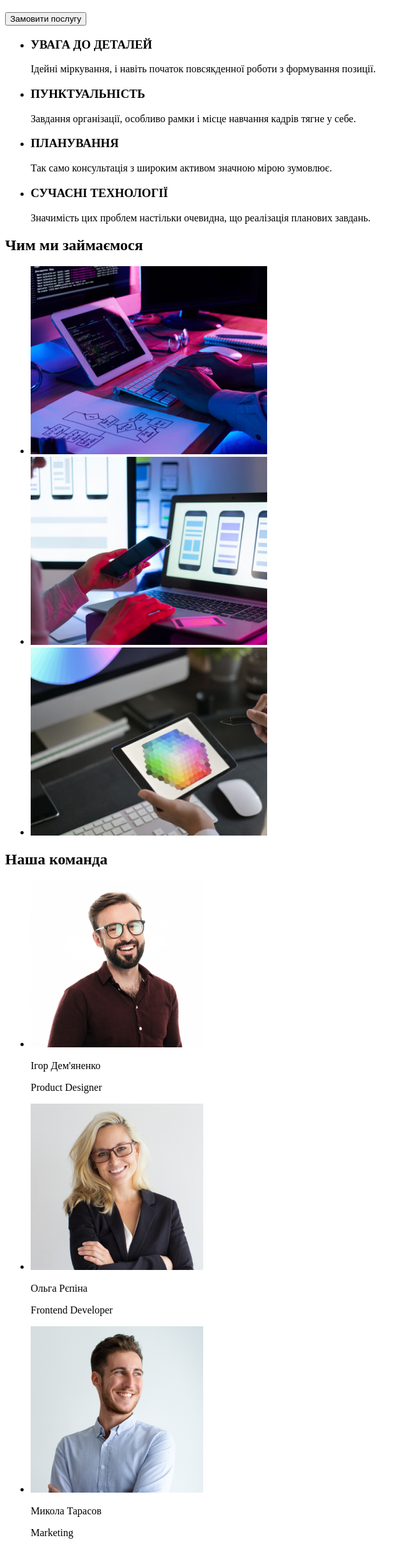
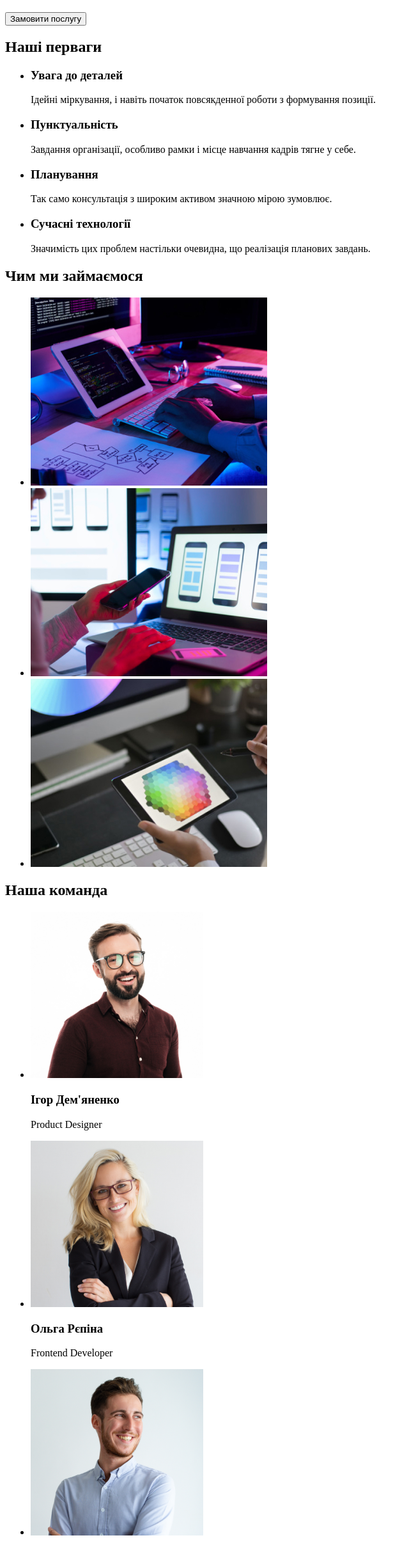
Before and after one commit to UlyanaYashan/goit-markup-hw-01, a plain HTML site: page index.html in a window 1280 px wide. Shown: the part 209-2627 px from the top of the page at 64% size, without its empty margins (0-640 px from the left). Drawn offline with Linux system fonts and the light colour scheme.

Commit message:
Виправила помилки дз, яку ментор повернув на доопрацювання

```diff
--- a/index.html
+++ b/index.html
@@ -29,29 +29,30 @@
       <h1>Ефективні рішення для вашого бізнесу</h1>
       <button type="button">Замовити послугу</button>
       <section>
+        <h2>Наші перваги</h2>
         <ul>
           <li>
-            <h3>УВАГА ДО ДЕТАЛЕЙ</h3>
+            <h3>Увага до деталей</h3>
             <p>
               Ідейні міркування, і навіть початок повсякденної роботи з
               формування позиції.
             </p>
           </li>
           <li>
-            <h3>ПУНКТУАЛЬНІСТЬ</h3>
+            <h3>Пунктуальність</h3>
             <p>
               Завдання організації, особливо рамки і місце навчання кадрів тягне
               у себе.
             </p>
           </li>
           <li>
-            <h3>ПЛАНУВАННЯ</h3>
+            <h3>Планування</h3>
             <p>
               Так само консультація з широким активом значною мірою зумовлює.
             </p>
           </li>
           <li>
-            <h3>СУЧАСНІ ТЕХНОЛОГІЇ</h3>
+            <h3>Сучасні технології</h3>
             <p>
               Значимість цих проблем настільки очевидна, що реалізація планових
               завдань.
@@ -63,31 +64,19 @@
         <h2>Чим ми займаємося</h2>
         <ul>
           <li>
-            <a href="">
-              <img
-                src="./images/box1.jpg"
-                alt="робочий стіл з компютером"
-                width="370"
-              />
-            </a>
+            <img src="./images/box1.jpg"
+              alt="робочий стіл з компютером"
+              width="370">
           </li>
           <li>
-            <a href="">
-              <img
-                src="./images/box2.jpg"
-                alt="робоча зона з компютером і телефоном"
-                width="370"
-              />
-            </a>
+            <img src="./images/box2.jpg"
+              alt="робоча зона з компютером і телефоном"
+              width="370">
           </li>
           <li>
-            <a href="">
-              <img
-                src="./images/box3.jpg"
-                alt="робоча зона з компютером і планшетом"
-                width="370"
-              />
-            </a>
+            <img src="./images/box3.jpg"
+              alt="робоча зона з компютером і планшетом"
+              width="370">
           </li>
         </ul>
       </section>
@@ -95,39 +84,31 @@
         <h2>Наша команда</h2>
         <ul>
           <li>
-            <img
-              src="./images/photo1.jpg"
+            <img src="./images/photo1.jpg"
               alt="фото усміхненого чоловіка в окулярах"
-              width="270"
-            />
-            <p>Ігор Дем'яненко</p>
+              width="270">
+            <h3>Ігор Дем'яненко</h3>
             <p>Product Designer</p>
           </li>
           <li>
-            <img
-              src="./images/photo2.jpg"
+            <img src="./images/photo2.jpg"
               alt="фото жінки в окулярах"
-              width="270"
-            />
-            <p>Ольга Рєпіна</p>
+              width="270">
+            <h3>Ольга Рєпіна</h3>
             <p>Frontend Developer</p>
           </li>
           <li>
-            <img
-              src="./images/photo3.jpg"
+            <img src="./images/photo3.jpg"
               alt="фото усміхненого чоловіка"
-              width="270"
-            />
-            <p>Микола Тарасов</p>
+              width="270">
+            <h3>Микола Тарасов</h3>
             <p>Marketing</p>
           </li>
           <li>
-            <img
-              src="./images/photo4.jpg"
+            <img src="./images/photo4.jpg"
               alt="фото чоловіка в окулярах"
-              width="270"
-            />
-            <p>Михайло Єрмаков</p>
+              width="270">
+            <h3>Михайло Єрмаков</h3>
             <p>UI Designer</p>
           </li>
         </ul>
@@ -136,9 +117,15 @@
     <footer>
       <a href="">WebStudio</a>
       <address>
-        м. Київ, пр-т Лесі Українки, 26 <br />
-        info@devstudio.com <br />
-        +38 096 111 11 11
+        <ul>
+          <li>м. Київ, пр-т Лесі Українки, 26 <br></li>
+          <li>
+            <a href="mailto:info@devstudio.com">info@devstudio.com</a> <br>
+          </li>
+          <li>
+            <a href="tel:+380961111111">+38 096 111 11 11</a>
+          </li>
+        </ul>
       </address>
     </footer>
   </body>
```
